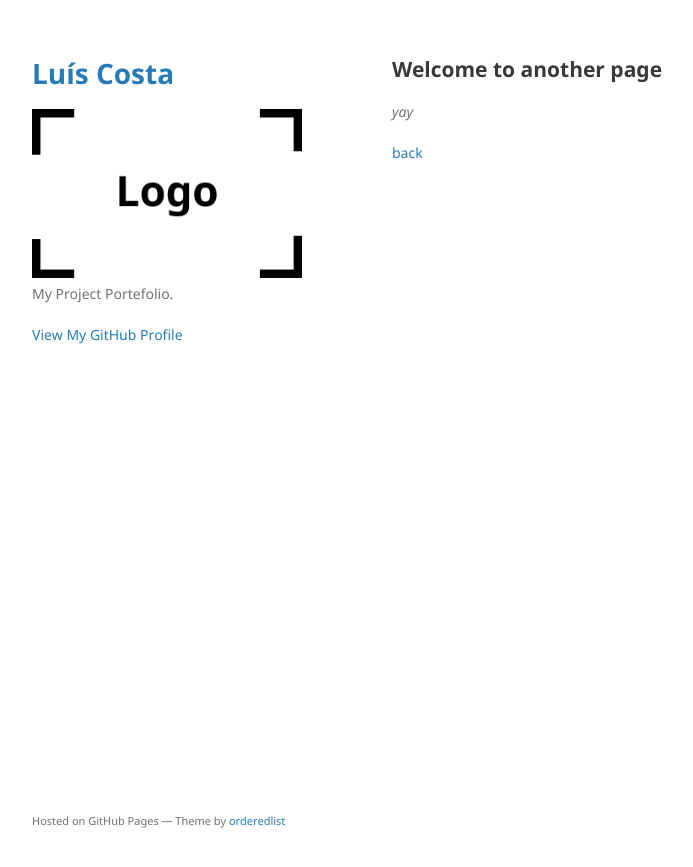
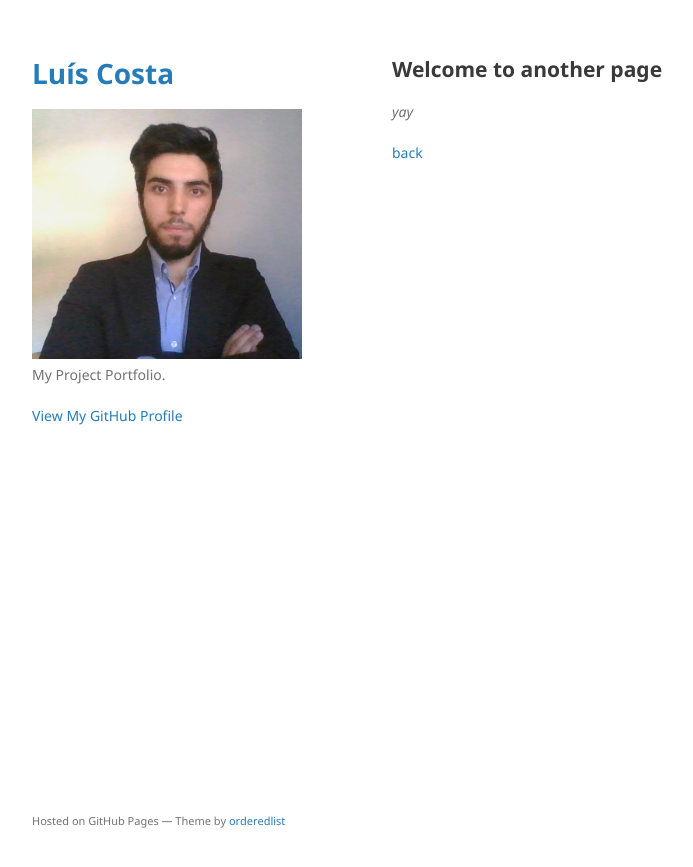
Before and after one commit to LuisdaCosta18/LuisdaCosta18.github.io, a Jekyll site: the page built from another-page.md, in a window 1280 px wide. Shown: the top 867 px of the page, without its empty margins (178-871 px from the left). Built offline with Jekyll 4.4.1, drawn with Linux system fonts in a browser that asks for light colours; our own code applies the rules of GitHub Pages for plain Markdown files.

Commit message:
Update _config.yml

```diff
--- a/_config.yml
+++ b/_config.yml
@@ -1,6 +1,6 @@
 title: Luís Costa
-logo: /assets/img/logo.png
-description: My Project Portefolio.
+logo: /assets/img/WIN_20200609_15_52_33_Pro.jpg
+description: My Project Portfolio.
 show_downloads: false
 google_analytics:
 theme: jekyll-theme-minimal
```
